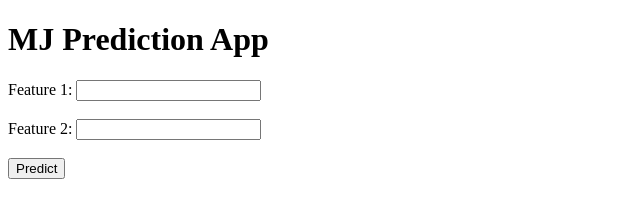
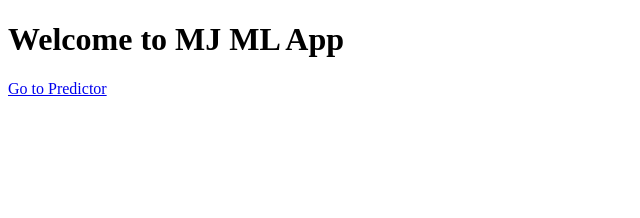
Before and after one commit to Manoj1932/Mj-Ml-depl, a plain HTML site: page static/index.html in a window 1280 px wide. Shown: the whole page, without its empty margins (0-640 px from the left). Drawn offline with Linux system fonts and the light colour scheme.

Commit message:
Refactor index.html for MJ ML App
Updated the title and header of the HTML page, and removed the prediction form and script.

```diff
--- a/static/index.html
+++ b/static/index.html
@@ -1,39 +1,10 @@
 <!DOCTYPE html>
 <html>
 <head>
-    <title>MJ ML Prediction</title>
+    <title>MJ ML App</title>
 </head>
 <body>
-    <h1>MJ Prediction App</h1>
-
-    <label>Feature 1:</label>
-    <input id="f1" type="number"><br><br>
-
-    <label>Feature 2:</label>
-    <input id="f2" type="number"><br><br>
-
-    <button onclick="send()">Predict</button>
-
-    <h2 id="result"></h2>
-
-    <script>
-        async function send() {
-            let f1 = document.getElementById("f1").value;
-            let f2 = document.getElementById("f2").value;
-
-            const res = await fetch("/predict", {
-                method: "POST",
-                headers: { "Content-Type": "application/json" },
-                body: JSON.stringify({
-                    feature1: parseFloat(f1),
-                    feature2: parseFloat(f2)
-                })
-            });
-
-            const data = await res.json();
-            document.getElementById("result").innerHTML = "Prediction: " + data.prediction;
-        }
-    </script>
-
+    <h1>Welcome to MJ ML App</h1>
+    <a href="/predict">Go to Predictor</a>
 </body>
 </html>
```
